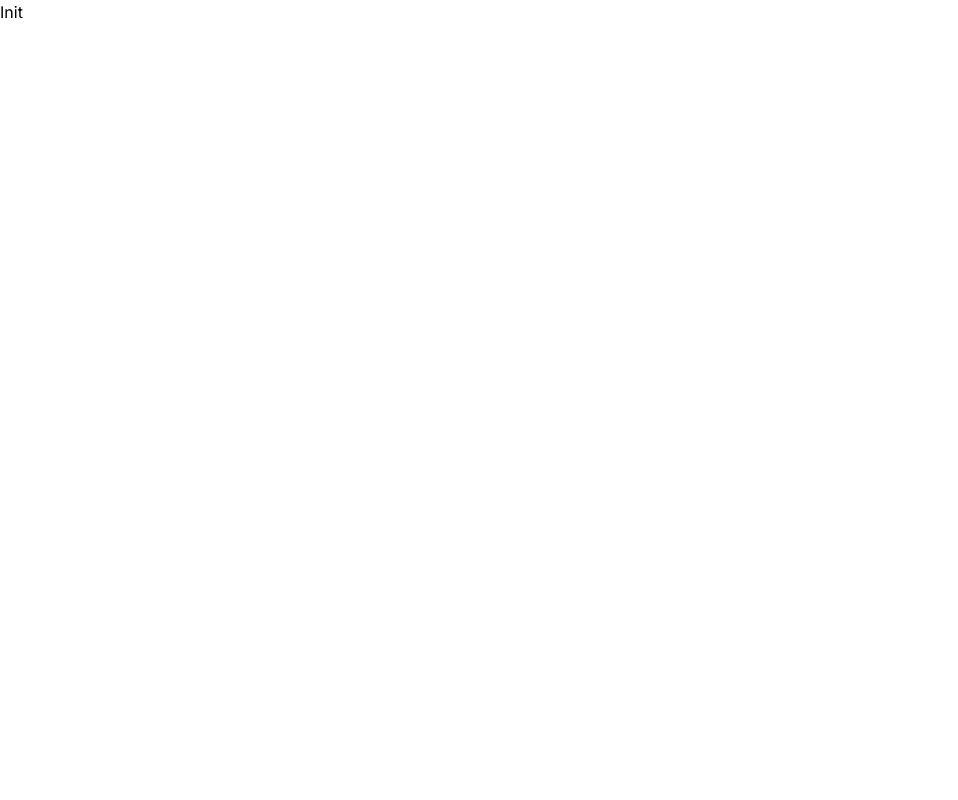
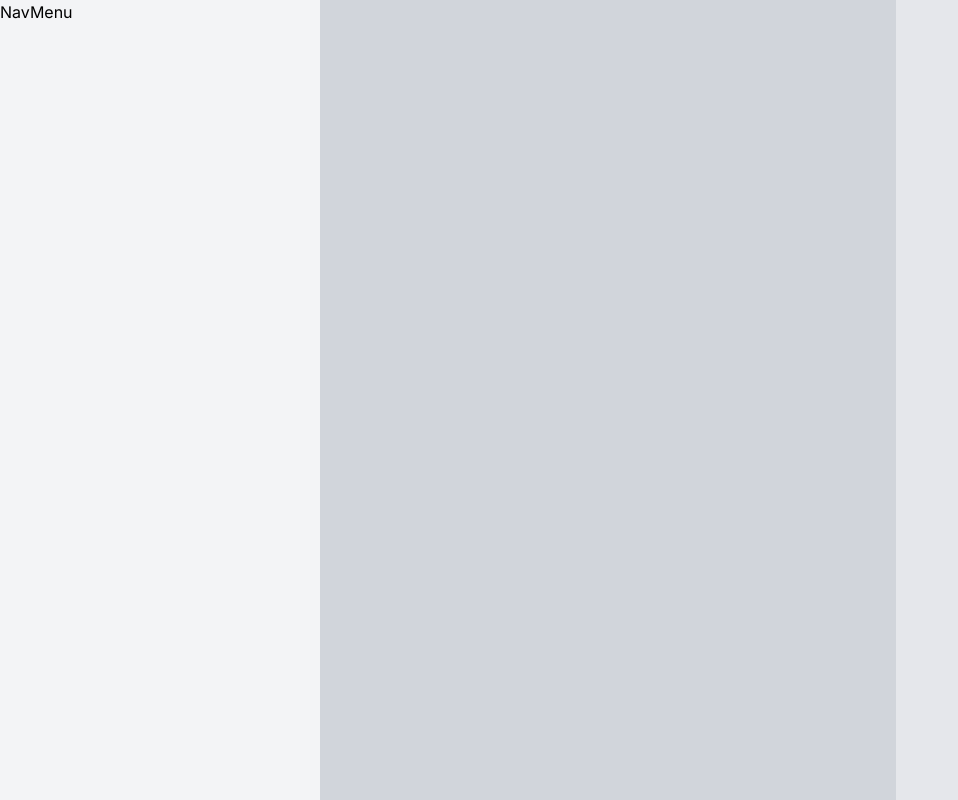
Before and after one commit to SL9-1994/CrisisLink_client, a Next.js app: page / in a window 1280 px wide. Shown: the whole page, without its empty margins (0-958 px from the left). Built offline with nearby package versions, Linux system fonts and the light colour scheme.

Commit message:
add:✨ top-pageの比率を設定

```diff
--- a/src/app/page.tsx
+++ b/src/app/page.tsx
@@ -1,9 +1,18 @@
-import Image from "next/image";
+import NavMenu from "./components/NavMenu";
 
 export default function Home() {
   return (
     <>
-      <main>Init</main>
+      <main className="flex h-screen w-screen">
+        {/* leftConponent */}
+        <div className="bg-gray-100 h-full" style={{ flex: "2.5" }}>
+          <NavMenu></NavMenu>
+        </div>
+        {/* centerComponent */}
+        <div className="bg-gray-300 h-full" style={{ flex: "4.5" }}></div>
+        {/* rightComponent */}
+        <div className="bg-gray-200 h-full" style={{ flex: "3" }}></div>
+      </main>
     </>
   );
 }
```
